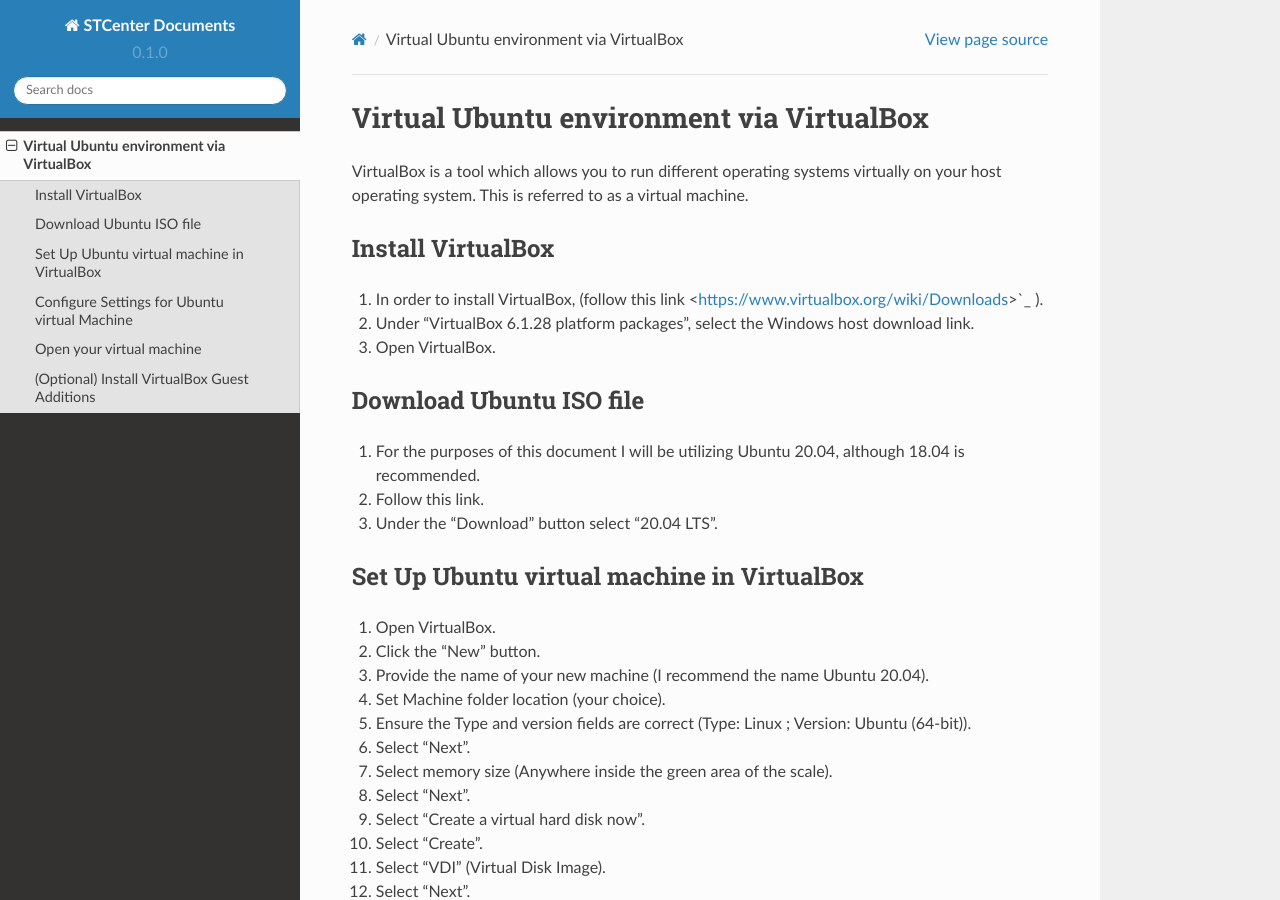
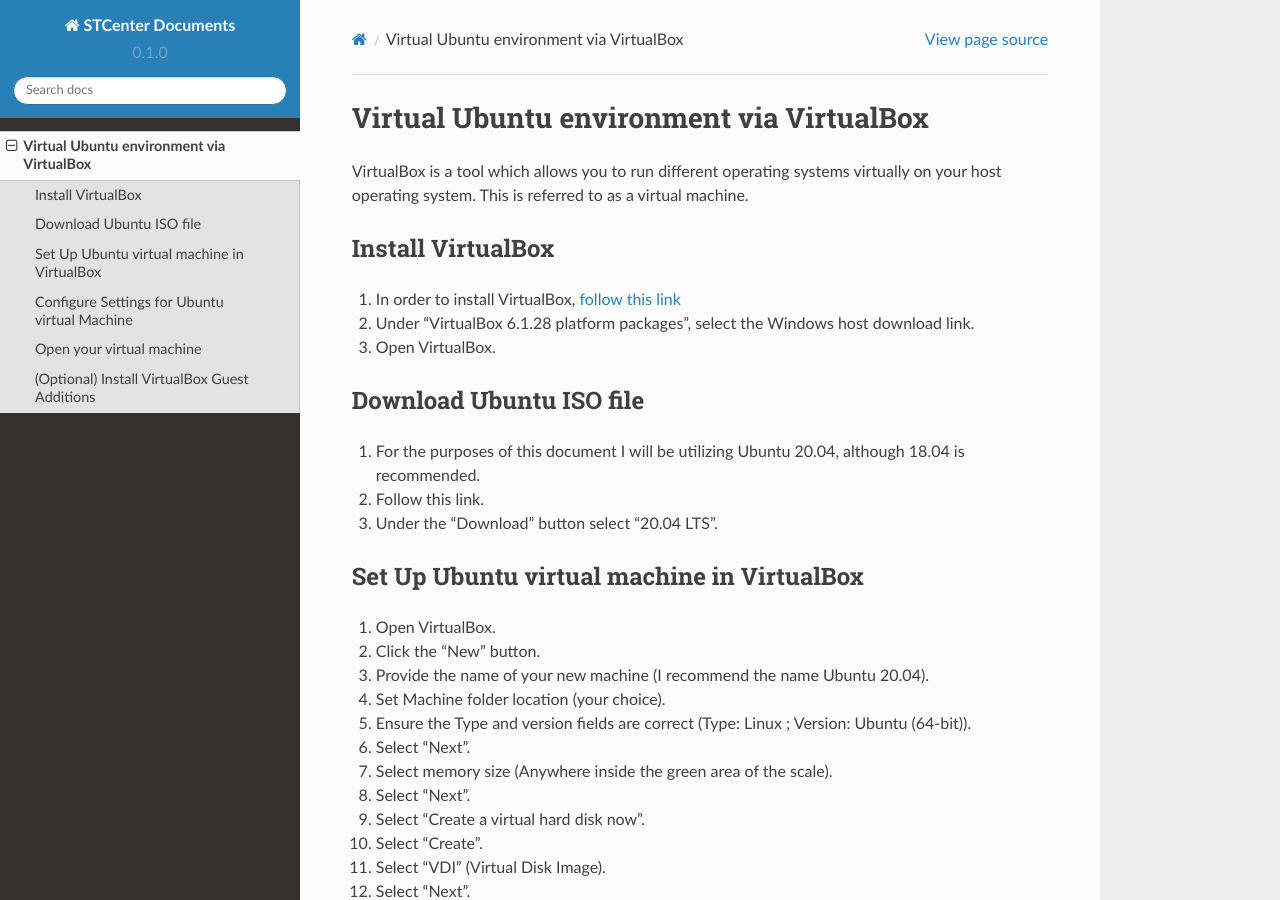
Before and after one commit to SivanuHappy/readthedocsrepo, a Sphinx documentation site: the page built from docs/source/venv-ubuntu.rst, in a window 1280 px wide and 900 px high. Built offline with Sphinx 7.4.7 and the Read the Docs theme 2.0.0, drawn with Linux system fonts in a browser that asks for light colours.

Commit message:
Update venv-ubuntu.rst

```diff
--- a/docs/source/venv-ubuntu.rst
+++ b/docs/source/venv-ubuntu.rst
@@ -6,7 +6,7 @@ VirtualBox is a tool which allows you to run different operating systems virtual
 Install VirtualBox
 ---------------------
 
-1. In order to install VirtualBox, (follow this link <https://www.virtualbox.org/wiki/Downloads>`_ ).
+1. In order to install VirtualBox, `follow this link <https://www.virtualbox.org/wiki/Downloads>`_
 2. Under “VirtualBox 6.1.28 platform packages”, select the Windows host download link.
 3. Open VirtualBox.
 
```
